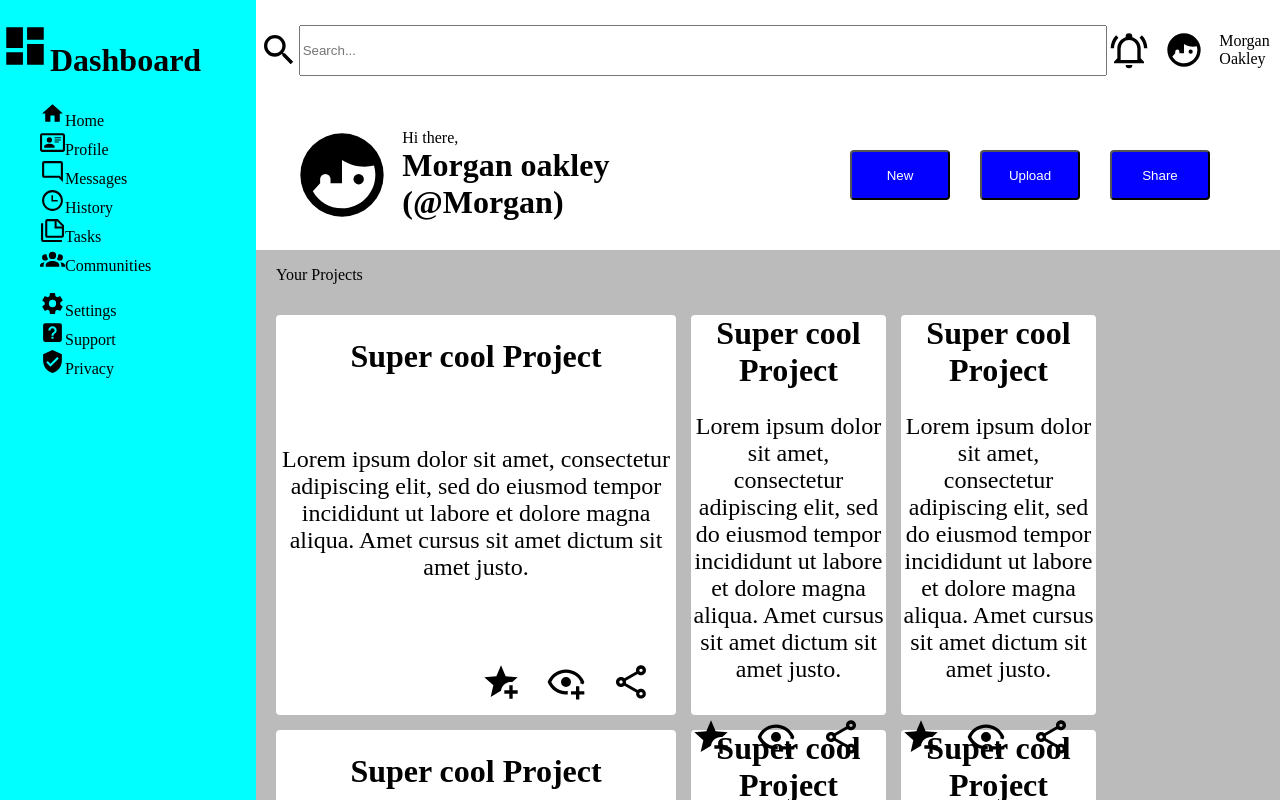
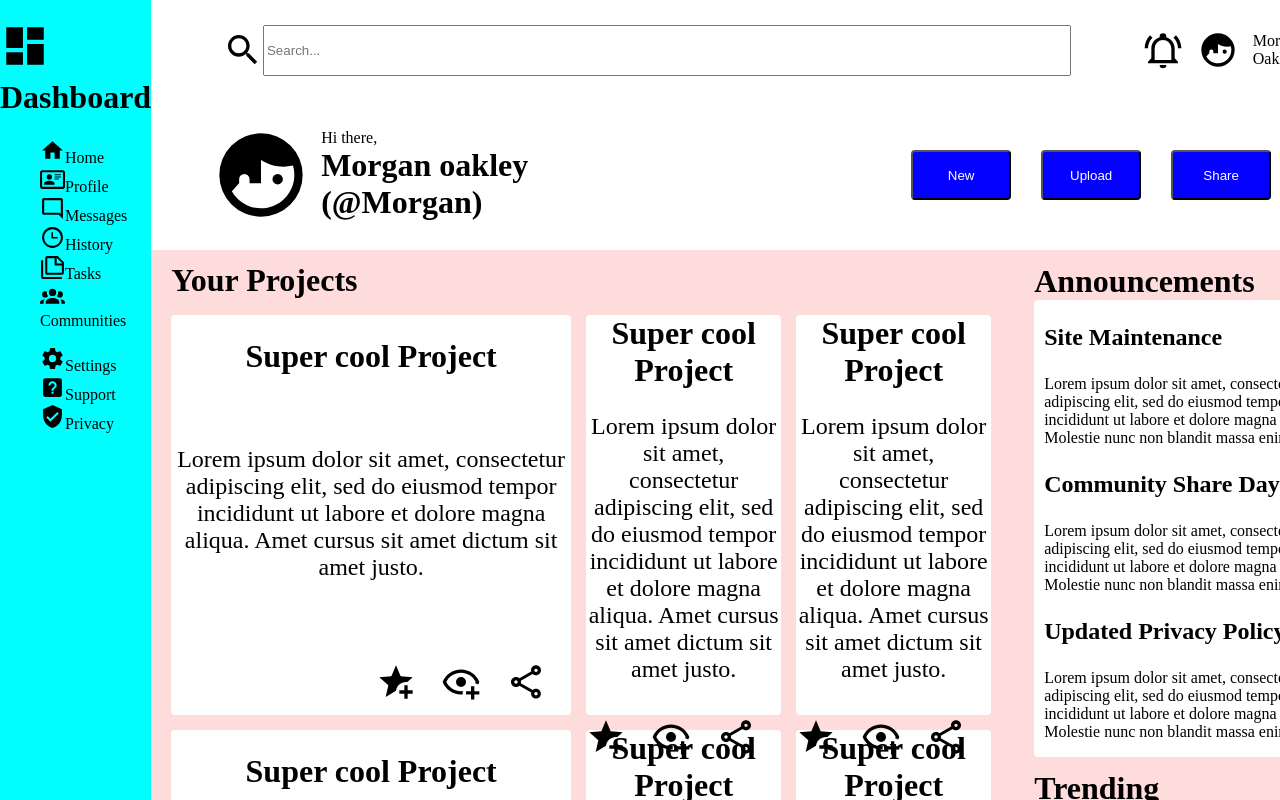
Before and after one commit to Matthew24799/Admin-Dashboard, a plain HTML site: page index.html in a window 1280 px wide. Drawn offline with Linux system fonts and the light colour scheme.

Commit message:
finished card and working on right side

```diff
--- a/index.html
+++ b/index.html
@@ -127,10 +127,30 @@
                         <img src="assets/imgs/eye-plus-outline.svg">
                         <img src="assets/imgs/share-variant-outline.svg">
                     </div>
-
                     </div>
                 </div>
                 </div>
+
+                <div class="side">
+                    <span>Announcements</span>
+                    <div class="Announcements">
+                        <div>
+                            <P class="title">Site Maintenance</P>
+                            <P>Lorem ipsum dolor sit amet, consectetur adipiscing elit, sed do eiusmod tempor incididunt ut labore et dolore magna aliqua. Molestie nunc non blandit massa enim nec.</P>
+                        </div>
+                        <div>
+                            <P class="title">Community Share Day</P>
+                            <P>Lorem ipsum dolor sit amet, consectetur adipiscing elit, sed do eiusmod tempor incididunt ut labore et dolore magna aliqua. Molestie nunc non blandit massa enim nec.</P>
+                        </div>
+                        <div>
+                            <p class="title">Updated Privacy Policy</p>
+                            <P>Lorem ipsum dolor sit amet, consectetur adipiscing elit, sed do eiusmod tempor incididunt ut labore et dolore magna aliqua. Molestie nunc non blandit massa enim nec.</P>
+                        </div>
+                    </div>
+                    <span>Trending</span>
+                <div class="trending"></div>
+                </div>
+
         </div>
         </div>
     </div>
--- a/style.css
+++ b/style.css
@@ -109,7 +109,7 @@
 .content {
     display: grid;
     grid-template-columns: 70% 30%;
-    background-color: rgb(187, 187, 187);
+    background-color: rgb(255, 220, 220);
 }
 
 
@@ -123,8 +123,14 @@
 }
 
 .article .title {
+display: flex;
+position: relative;
+bottom: 20px;
 grid-column: 1/4;
 grid-row: 1/2;
+font-size: 2rem;
+font-weight: bolder;
+
 }
 
 .card {
@@ -157,7 +163,35 @@
     padding-left: 25px;
 }
 
-.news {
-    grid-column: 3/4;
-    grid-row: 1/4;
+.side {
+    display: grid;
+    grid-template-columns: 300px;
+    grid-template-rows: 50px 1fr 50px 2fr;
+    padding-left: 50px;
 }
+
+.side span {
+    display: flex;
+    align-items: end;
+    font-size: 2rem;
+    font-weight: bolder;
+}
+
+.Announcements {
+    background-color: white;
+    font-size: 1rem;
+    border-radius: 4px;
+}
+
+.Announcements .title {
+    font-weight: bolder;
+    font-size: 1.5rem;
+}
+
+.Announcements p {
+    display: flex;
+    flex-direction: column;
+    flex-wrap: wrap;
+    position: relative;
+    left: 10px;
+}
```
